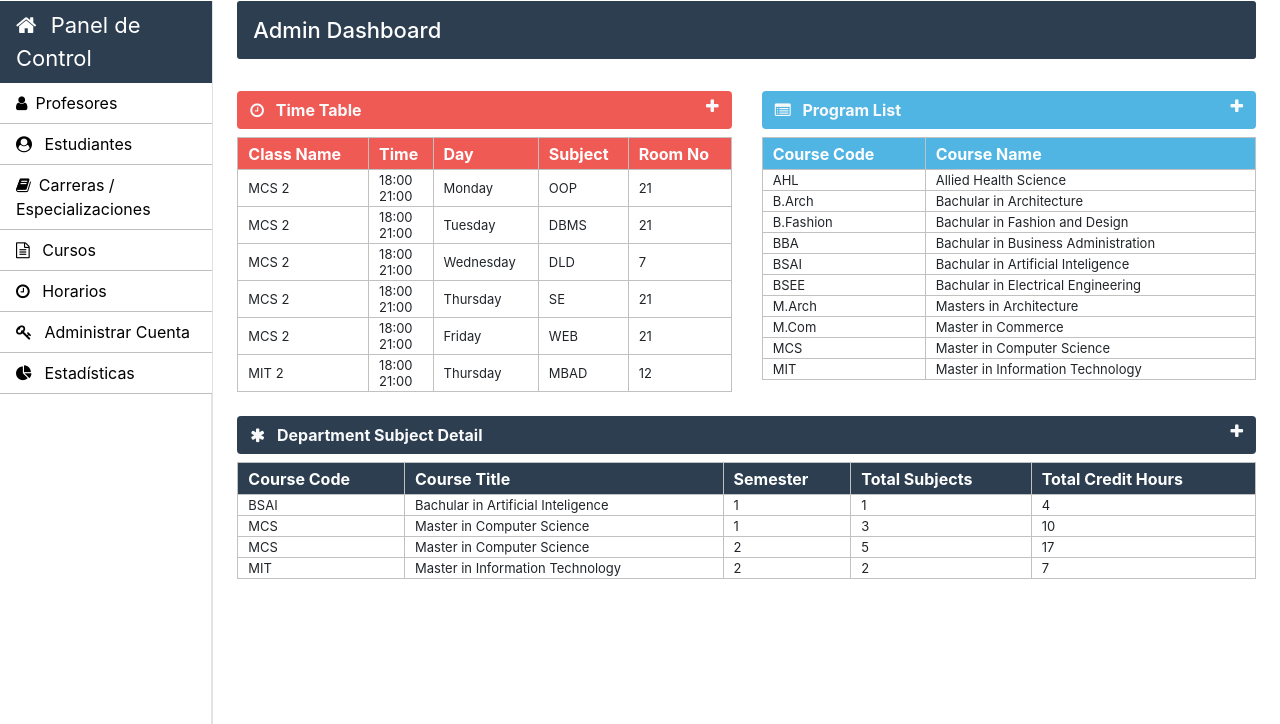
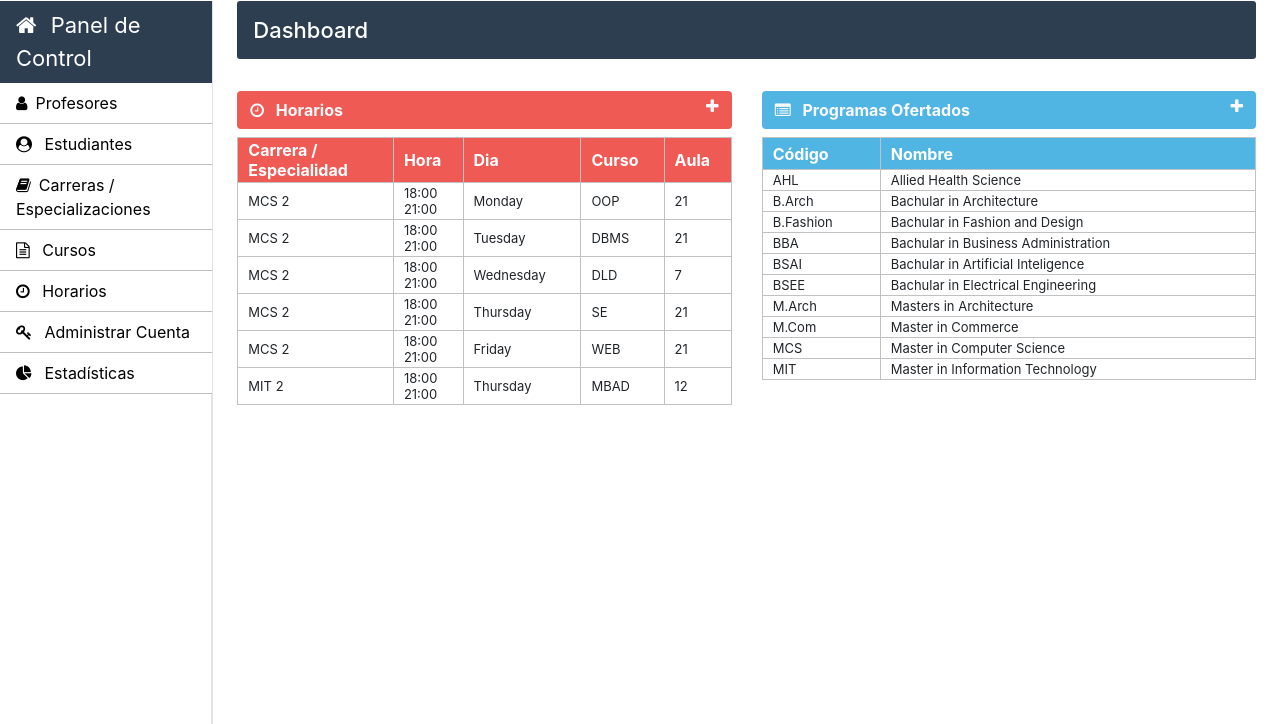
Before and after one commit to LEAV-98/IngInformacionRepo, a PHP site: page /admin/admin-index.php in a window 1280 px wide. Shown: the part 76-800 px from the top of the page. Run offline with PHP 8.4, Linux system fonts and the light colour scheme; the visitor is signed in with stand-in values (Sample User, id 1); data comes from the database, SQL or seed files in the repository.

Commit message:
traduciendo epicamente v3

```diff
--- a/Admin/admin-index.php
+++ b/Admin/admin-index.php
@@ -1,48 +1,47 @@
  <!---------------- Session starts form here ----------------------->
  <?php
 	session_start();
-	if (!$_SESSION["LoginAdmin"])
-	{
+	if (!$_SESSION["LoginAdmin"]) {
 		header('location:../login/login.php');
 	}
 	require_once "../connection/connection.php";
 	?>
  <!---------------- Session Ends form here ------------------------>
-<title>Admin - ICBS</title>
+ <title>Fisi - Admin</title>
  <?php include('../common/common-header.php') ?>
  <?php include('../common/admin-sidebar.php') ?>
  <main role="main" class="col-xl-10 col-lg-9 col-md-8 ml-sm-auto px-md-4 mb-2 w-100 page-content-index">
  	<div class="flex-wrap flex-md-no-wrap pt-3 pb-2 mb-3 text-white admin-dashboard pl-3">
-				<h4>Admin Dashboard </h4>
+ 		<h4>Dashboard </h4>
  	</div>
  	<div class="row">
  		<div class=" col-lg-6 col-md-12 col-sm-12 ">
  			<div>
  				<section class="mt-3">
  					<div class="btn btn-block table-one text-light d-flex">
-								<span class="font-weight-bold"><i class="fa fa-clock-o mr-2" aria-hidden="true"></i> Time Table</span>
+ 						<span class="font-weight-bold"><i class="fa fa-clock-o mr-2" aria-hidden="true"></i> Horarios</span>
  						<a href="" class="ml-auto" data-toggle="collapse" data-target="#collapseOne"><i class="fa fa-plus text-light" aria-hidden="true"></i></a>
 
  					</div>
  					<div class="collapse show mt-2" id="collapseOne">
-								<table class="w-100 table-elements table-one-tr"cellpadding="2">
+ 						<table class="w-100 table-elements table-one-tr" cellpadding="2">
  							<tr class="pt-5 table-one text-white" style="height: 32px;">
-										<th>Class Name</th>
-										<th>Time</th>
-										<th>Day</th>
-										<th>Subject</th>
-										<th>Room No</th>
+ 								<th>Carrera / <br> Especialidad</th>
+ 								<th>Hora</th>
+ 								<th>Dia</th>
+ 								<th>Curso</th>
+ 								<th>Aula</th>
  							</tr>
  							<?php
-										$query="select * from time_table tt inner join weekdays wd on tt.day=wd.day_id";
-										$run=mysqli_query($con,$query);
-										while($row=mysqli_fetch_array($run)) {
+								$query = "select * from time_table tt inner join weekdays wd on tt.day=wd.day_id";
+								$run = mysqli_query($con, $query);
+								while ($row = mysqli_fetch_array($run)) {
 									echo "<tr>";
-											echo "<td>".$row["course_code"]." ".$row["semester"]."</td>";
-											echo "<td>".$row["timing_from"]."<br>".$row["timing_to"]."</td>";
-											echo "<td>".$row["day_name"]."</td>";
-											echo "<td>".$row["subject_code"]."</td>";
-											echo "<td>".$row["room_no"]."</td>";
+									echo "<td>" . $row["course_code"] . " " . $row["semester"] . "</td>";
+									echo "<td>" . $row["timing_from"] . "<br>" . $row["timing_to"] . "</td>";
+									echo "<td>" . $row["day_name"] . "</td>";
+									echo "<td>" . $row["subject_code"] . "</td>";
+									echo "<td>" . $row["room_no"] . "</td>";
 									echo "</tr>";
 								}
 								?>
@@ -55,20 +54,20 @@
  			<div>
  				<section class="mt-3">
  					<div class="btn btn-block table-two text-light d-flex">
-								<span class="font-weight-bold"><i class="fa fa-list-alt mr-2" aria-hidden="true"></i> Program List</span>
+ 						<span class="font-weight-bold"><i class="fa fa-list-alt mr-2" aria-hidden="true"></i> Programas Ofertados</span>
  						<a href="" class="ml-auto" data-toggle="collapse" data-target="#collapsetwo"><i class="fa fa-plus text-light" aria-hidden="true"></i></a>
 
  					</div>
  					<div class="collapse show mt-2" id="collapsetwo">
-								<table class="w-100 table-elements table-two-tr"cellpadding="2">
+ 						<table class="w-100 table-elements table-two-tr" cellpadding="2">
  							<tr class="pt-5 table-two text-white" style="height: 32px;">
-										<th>Course Code</th>
-										<th>Course Name</th>
+ 								<th>Código</th>
+ 								<th>Nombre</th>
  							</tr>
  							<?php
-										$query="select course_name,course_code from courses";
-										$run=mysqli_query($con,$query);
-										while($row=mysqli_fetch_array($run)) { ?>
+								$query = "select course_name,course_code from courses";
+								$run = mysqli_query($con, $query);
+								while ($row = mysqli_fetch_array($run)) { ?>
  								<tr>
  									<td><?php echo $row['course_code'] ?></td>
  									<td><?php echo $row['course_name'] ?></td>
@@ -80,7 +79,7 @@
  				</section>
  			</div>
  		</div>
-				<div class="col-md-12">
+ 		<!-- <div class="col-md-12">
  			<div>
  				<section class="mt-4">
  					<div class="btn btn-block table-three text-light d-flex">
@@ -89,7 +88,7 @@
 
  					</div>
  					<div class="collapse show mt-2" id="collapsethree">
-								<table class="w-100 table-elements table-three-tr"cellpadding="2">
+ 						<table class="w-100 table-elements table-three-tr" cellpadding="2">
  							<tr class="pt-5 table-three text-white" style="height: 32px;">
  								<th>Course Code</th>
  								<th>Course Title</th>
@@ -98,15 +97,15 @@
  								<th>Total Credit Hours</th>
  							</tr>
  							<?php
-										$query="select course_code,course_name,semester,count(subject_code) as subject_code,sum(credit_hours) as credit_hours from course_subjects join courses using(course_code) group by course_code, semester";
-										$run=mysqli_query($con,$query);
-										while($row=mysqli_fetch_array($run)) {
+								$query = "select course_code,course_name,semester,count(subject_code) as subject_code,sum(credit_hours) as credit_hours from course_subjects join courses using(course_code) group by course_code, semester";
+								$run = mysqli_query($con, $query);
+								while ($row = mysqli_fetch_array($run)) {
 									echo "<tr>";
-											echo "<td>".$row["course_code"]."</td>";
-											echo "<td>".$row["course_name"]."</td>";
-											echo "<td>".$row["semester"]."</td>";
-											echo "<td>".$row["subject_code"]."</td>";
-											echo "<td>".$row["credit_hours"]."</td>";
+									echo "<td>" . $row["course_code"] . "</td>";
+									echo "<td>" . $row["course_name"] . "</td>";
+									echo "<td>" . $row["semester"] . "</td>";
+									echo "<td>" . $row["subject_code"] . "</td>";
+									echo "<td>" . $row["credit_hours"] . "</td>";
 									echo "</tr>";
 								}
 								?>
@@ -114,11 +113,12 @@
  					</div>
  				</section>
  			</div>
-				</div>
+ 		</div> -->
  	</div>
  </main>
 
  <script type="text/javascript" src="../bootstrap/js/jquery.min.js"></script>
  <script type="text/javascript" src="../bootstrap/js/bootstrap.min.js"></script>
  </body>
+
  </html>
```
Lines whose indentation alone changed are shown as unchanged.
